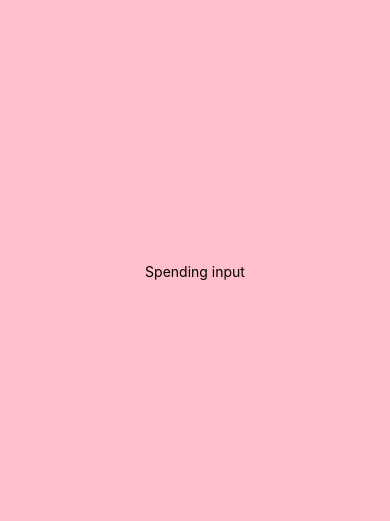
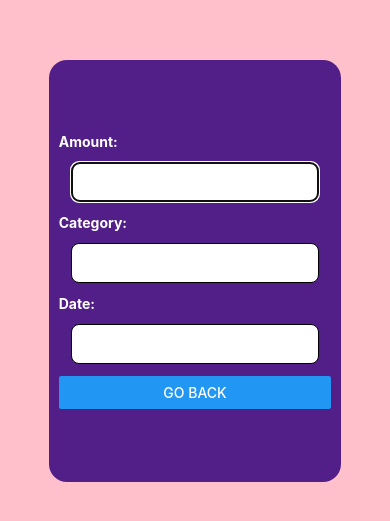
Before and after one commit to MinoThauros/Budget-app, a React Native app: screen /SpendingInput in a window 390 px wide. Shown: the part 151-672 px from the top of the page. Built offline with nearby package versions, Linux system fonts and the light colour scheme.

Commit message:
figuring out  modal

```diff
--- a/components/SpendingInput.tsx
+++ b/components/SpendingCard.tsx
@@ -2,11 +2,12 @@ import { Button, Text, View, StyleSheet, TextInput } from "react-native";
 import { spending } from "../models/spending";
 
 
-const SpendingInput=({title,price,category,date,onPress}:any):JSX.Element=>{
-    /**
-     * Simple wrapper to diplay a spending; simply references back an onPress prop
-     */
-     return (
+const SpendingCard=({onPress}:any):JSX.Element=>{
+
+
+
+
+    return (
         <View style={styles.overallContainer}>
             <View>
                 <View>
@@ -22,7 +23,7 @@ const SpendingInput=({title,price,category,date,onPress}:any):JSX.Element=>{
                     <TextInput style={styles.textInputA}></TextInput>
                 </View>
                 <View>
-                    {/*<Button onPress={()=>{}}/>*/}
+                    <Button title='go back' onPress={onPress}/>
                 </View>
             </View>
         </View>)
@@ -35,7 +36,8 @@ const styles=StyleSheet.create({
         borderRadius:18,
         padding:10,
         margin:20,
-        height:'75%',
+        height:'50%',
+        width:'75%',
         justifyContent:'center'
     },
 
@@ -57,4 +59,4 @@ const styles=StyleSheet.create({
 })
 
 
-export default SpendingInput
+export default SpendingCard
--- a/screens/SpendingInput.tsx
+++ b/screens/SpendingInput.tsx
@@ -1,12 +1,23 @@
-import { Text, View,StyleSheet, Modal } from "react-native";
+import { Text, View, StyleSheet, Modal, Button } from 'react-native';
 import { useLayoutEffect } from "react";
+import SpendingCard from "../components/SpendingCard";
+import { useState } from 'react';
 
 const SpendingInput=({navigation,route}:any)=>{
+    const [overlayVisibility,setOverlayVisiblity]=useState(true as boolean);
+
+    const button=()=>{
+        navigation.navigate('Components');
+        console.log('movin')
+        setOverlayVisiblity(!overlayVisibility)
+    };
+
     return (
-        <Modal style={styles.overallView}>
+        <Modal style={styles.overallView} visible={overlayVisibility}>
             <View style={styles.overallView}>
-            <Text>Spending input</Text>
-        </View>
+                <SpendingCard onPress={button}/>
+            </View>
+
         </Modal>
 
     )
--- a/screens/components.tsx
+++ b/screens/components.tsx
@@ -1,7 +1,7 @@
 import { Button, Text, View, StyleSheet, Pressable } from "react-native";
 import { spending } from "../models/spending";
 import PriceDisplayer from "../components/ PriceDisplayer";
-import SpendingInput from "../components/SpendingInput";
+import SpendingCard from "../components/SpendingCard";
 
 const Components=({navigation,route}:any)=>{
 
@@ -16,7 +16,7 @@ const Components=({navigation,route}:any)=>{
         <View>
             <PriceDisplayer title={'Test'} price={24} category={'food'} date={'today'} onPress={button}/>
 
-            <SpendingInput/>
+            <SpendingCard onPress={button}/>
         </View>
     )
 }
```
